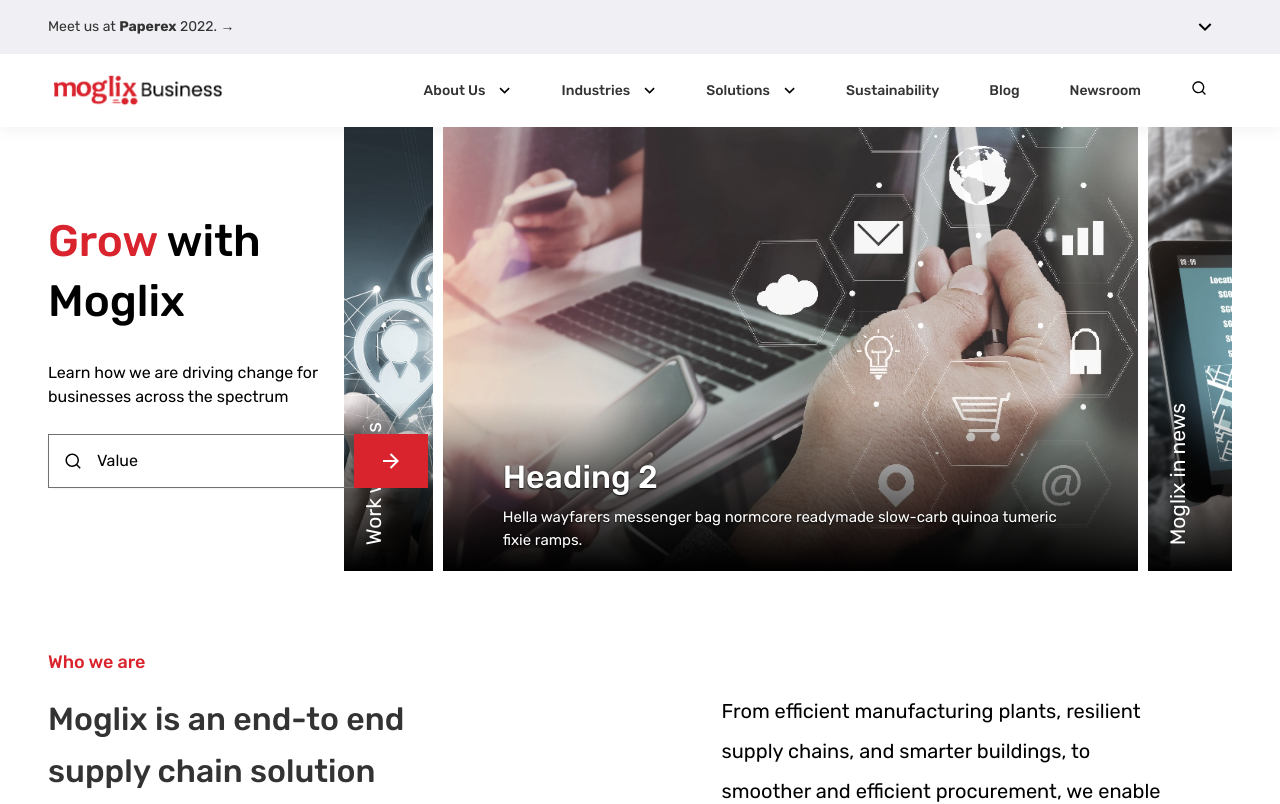
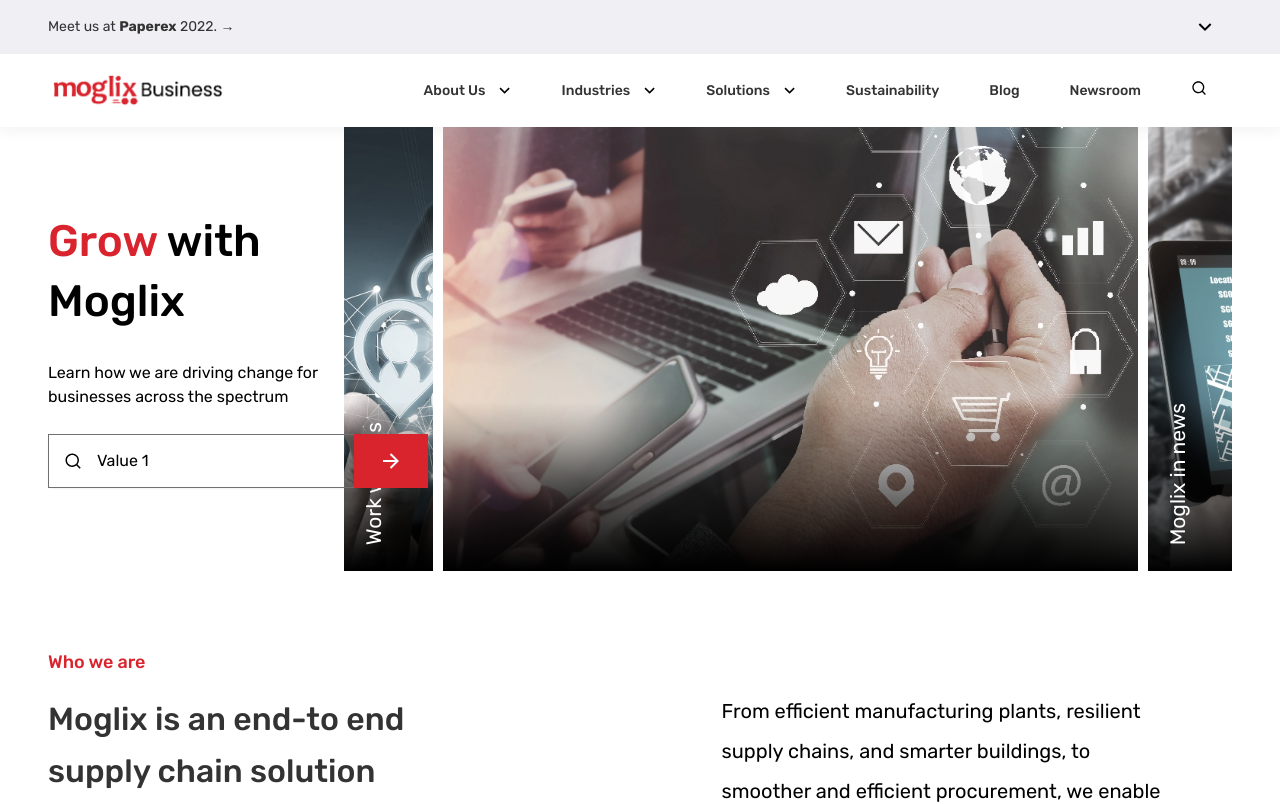
Before and after one commit to monika-pal/bm-nextwithtailwind, a Next.js app: page / in a window 1280 px wide. Shown: the top 804 px of the page. Built offline with nearby package versions, Linux system fonts and the light colour scheme.

Commit message:
home page banner responsive

```diff
--- a/components/home/homebanner.js
+++ b/components/home/homebanner.js
@@ -3,12 +3,20 @@
 import { useState } from 'react';
 import $ from 'jquery';
 import Typed from 'react-typed';
+import { isDesktop, isMobile,CustomView } from 'react-device-detect';
+import { useInView } from 'react-intersection-observer';
 var document = require("global/document")
 
 
 const Homebanner = () => {
   const [open, setOpen] = useState(false)
+  // const [isMobileView, setMobile] = useState(false);
+  // const [isDesktopView, setDesktop] = useState(false);
+
+
+  const {ref, inView} = useInView();
   useEffect(() => {
+
     $(document).ready(function () {
 
       var $item = 0;
@@ -43,10 +51,19 @@
         $autoTransition = setInterval(transitionSlide, 3500);
       });
     });
+    // if (isDesktop) {
+    //   setDesktop(true);
+    //   console.log("desktop" + isDesktop)
+    //   console.log("desktopview" + isDesktopView)
+    // }
+    // if (isMobile) {
+    //   setMobile(true)
+    //   console.log("mobile" + isMobile)
+    //   console.log("mobileview" + isMobileView)
+    // }
 
 
-
-  }, []);
+  }, [inView ]);
 
 
   // const BannerAccordionContent = [
@@ -74,7 +91,7 @@
   // ];
 
     return (
-    <div>
+      <div ref={ref}>
         <nav className="container md:container lg:container mx-auto px-3">
           <div className="flex flex-col lg:flex-row xl:flex-row">
 
@@ -126,10 +143,12 @@
                 </div>
               </div>
             </div>
+
             <div className="w-full lg:w-3/4">
-            <div id="hero">
-              <div class="hero">
-                <figure class="on">
+
+              <div className='hidden lg:block'  id="hero">
+                <div className="hero">
+                  <figure className="on">
                     <img src="/assets/img/banner1.png" />
                     <div>
                       <h2>The road to sustainable & efficient supply chain starts here.</h2>
@@ -155,6 +174,7 @@
                   </figure>
                 </div>
               </div>
+             <div></div>
 
             </div>
           </div>
@@ -225,6 +245,10 @@
       </div>
     )
 
+
+
+
+
 }
 
 export default Homebanner
--- a/components/home/scrollSlider2.js
+++ b/components/home/scrollSlider2.js
@@ -1,7 +1,7 @@
 import React, { useRef, useState, useLayoutEffect, useCallback, } from "react"
 import { Controller, Scene } from 'react-scrollmagic';
 import { Tween, Timeline } from 'react-gsap';
-var document = require("global/document")
+var document = require("global/document");
 const ScrollSliderContent = [
     {
         id: 1,
--- a/styles/globals.scss
+++ b/styles/globals.scss
@@ -247,7 +247,6 @@
 }
 #hero {
   width: 100%;
-  display: block;
   overflow: hidden;
   position: relative;
 }
```
Lines whose indentation alone changed are shown as unchanged.
